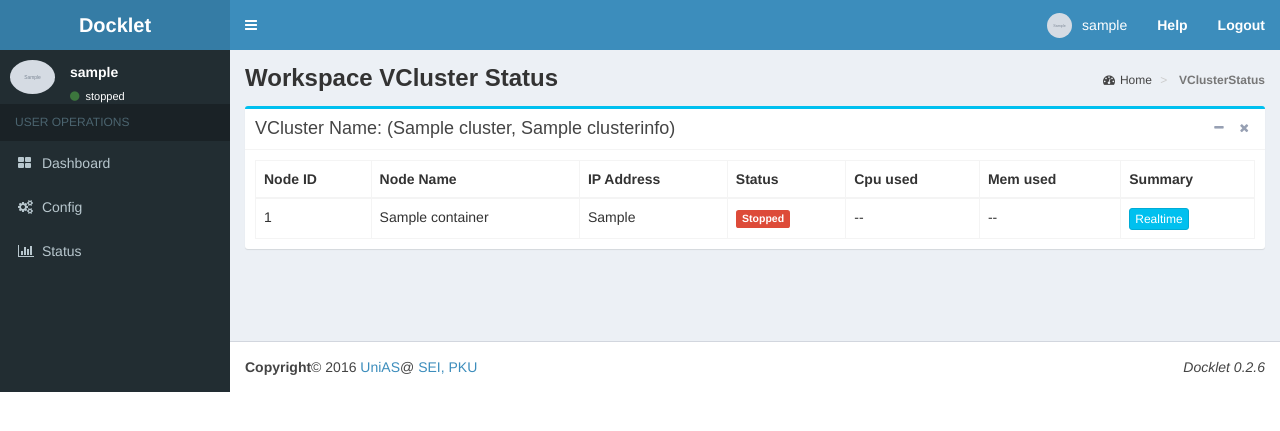
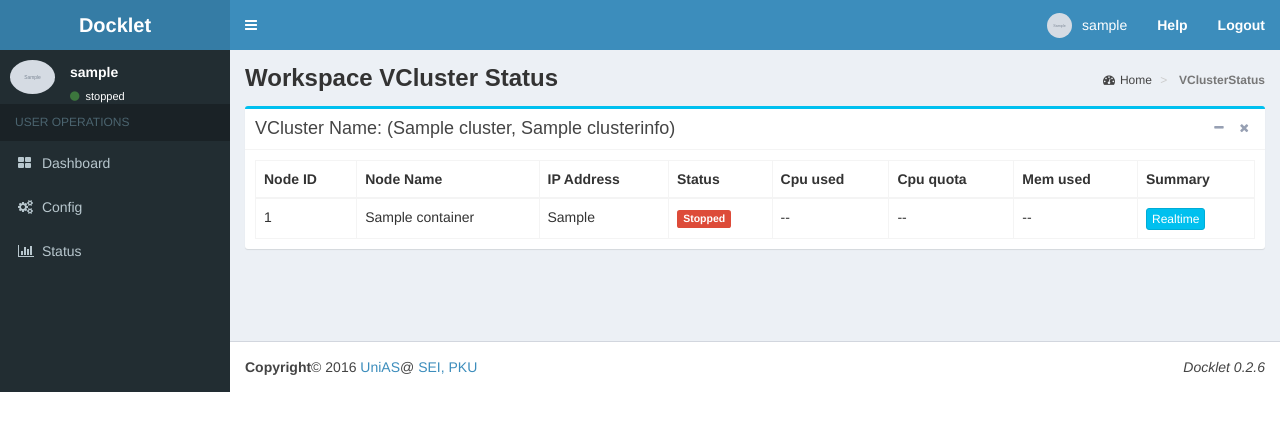
Before and after one commit to zhongyehong/docklet, a Flask app: template web/templates/monitor/status.html in a window 1280 px wide. Shown: the top 431 px of the page. Run offline with Flask 2, Linux system fonts and the light colour scheme; the template is opened without the code that fills it: most values are stand-ins (such as "Sample title", 1, 10 or a date in 2020); grey boxes marked "Sample" are stand-in pictures; parts of the project's set-up code (start-up, migrations or seed data) failed here and were passed over; some libraries are stand-ins or nearby versions.

Commit message:
Display quota in Status page.

```diff
--- a/src/httprest.py
+++ b/src/httprest.py
@@ -342,7 +342,8 @@ class DockletHttpHandler(http.server.BaseHTTPRequestHandler):
                     res['mem_use'] = fetcher.get_mem_use(cmds[2])
                 elif cmds[3] == 'basic_info':
                     res['basic_info'] = fetcher.get_basic_info(cmds[2])
-                self.response(200, {'success':'true', 'monitor':res})
+                user_info = G_usermgr.selfQuery(cur_user = cur_user)
+                self.response(200, {'success':'true', 'monitor':res, 'groupinfo':user_info['data']['groupinfo']})
             elif cmds[1] == 'user':
                 if not user == 'root':
                     self.response(400, {'success':'false', 'message':'Root Required'})
--- a/web/templates/monitor/status.html
+++ b/web/templates/monitor/status.html
@@ -34,13 +34,14 @@
                          <table class="table table-bordered">
                              <thead>
                              <tr>
-				 <th>Node ID</th>
-				 <th>Node Name</th>
+				                 <th>Node ID</th>
+				                 <th>Node Name</th>
                                  <th>IP Address</th>
                                  <th>Status</th>
-				 <th>Cpu used</th>
-				 <th>Mem used</th>
-				 <th>Summary</th>
+				                 <th>Cpu used</th>
+				                 <th>Cpu quota</th>
+				                 <th>Mem used</th>
+				                <th>Summary</th>
                              </tr>
                              </thead>
                              <tbody>
@@ -56,6 +57,7 @@
                                  <td><div id='{{cluster}}_{{ loop.index }}_state' class="label label-primary">Running</div></td>
                                  {% endif %}
                                  <td id='{{cluster}}_{{ loop.index }}_cpu'>--</td>
+                                 <td id='{{cluster}}_{{ loop.index }}_cpuquota'>--</td>
                                  <td id='{{cluster}}_{{ loop.index }}_mem'>--</td>
 
                                  <td><a class="btn btn-info btn-xs" href='/vclusters/{{ cluster }}/{{ container['containername'] }}/'>Realtime</a></td>
@@ -97,21 +99,25 @@
 		    $("#"+index+"_pid").html('--');
 		    $("#"+index+"_ip").html('--');
 		    $("#"+index+"_cpu").html('--');
+		    $("#"+index+"_cpuquota").html('--');
 		    $("#"+index+"_mem").html('--');
 		    return;
        		}
 
        		$.post(url+"/cpu_use",{},function(data){
 		       	var usedp = data.monitor.cpu_use.usedp;
+                var quota = data.groupinfo.cpu;
+                quota = quota/100000.0;
 		       	$("#"+index+"_cpu").html((usedp/0.01).toFixed(2)+"%");
+                $("#"+index+"_cpuquota").html((quota*100).toFixed(2)+"% Cores");
 		       	},"json");
 
        		$.post(url+"/mem_use",{},function(data){
 		       	var usedp = data.monitor.mem_use.usedp;
 			var unit = data.monitor.mem_use.unit;
-			var quota = data.monitor.mem_use.quota;
+			var quota = data.groupinfo.memory;
 			var val = data.monitor.mem_use.val;
-			var out = "("+val+unit+"/"+quota+unit+")";
+			var out = "("+val+unit+"/"+quota+"MB)";
 		       	$("#"+index+"_mem").html((usedp/0.01).toFixed(2)+"%<br/>"+out);
 		       	},"json");
 
--- a/web/templates/monitor/statusRealtime.html
+++ b/web/templates/monitor/statusRealtime.html
@@ -43,6 +43,7 @@
                         <th>State</th>
                         <th>IP Address</th>
                         <th>CPU Use</th>
+                        <th>CPU Quota</th>
                         <th>Mem Use</th>
                     </tr>
                     </thead>
@@ -57,6 +58,7 @@
                         <td id='con_ip'>{{ container['IP'] }}</td>
                         {% endif %}
                         <td id='con_cpu'>--</td>
+                        <td id='con_cpuquota'>--</td>
                         <td id='con_mem'>--</td>
                       </tr>
                     </tbody>
```
Also changed, not shown: web/static/js/plot_monitor.js (+5 -2 lines).
